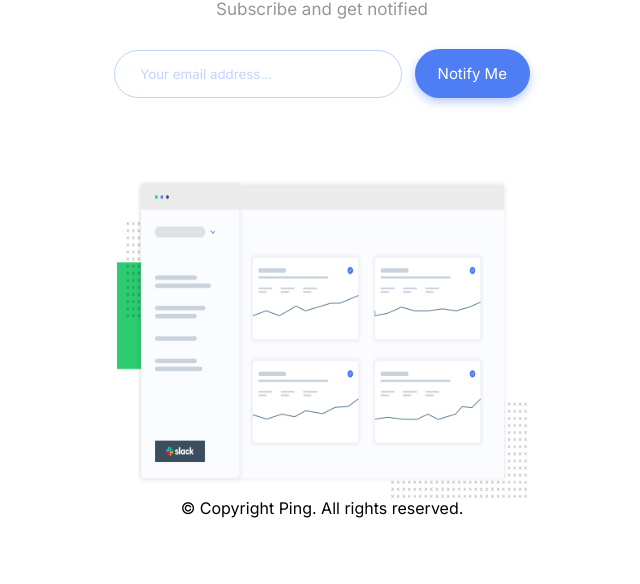
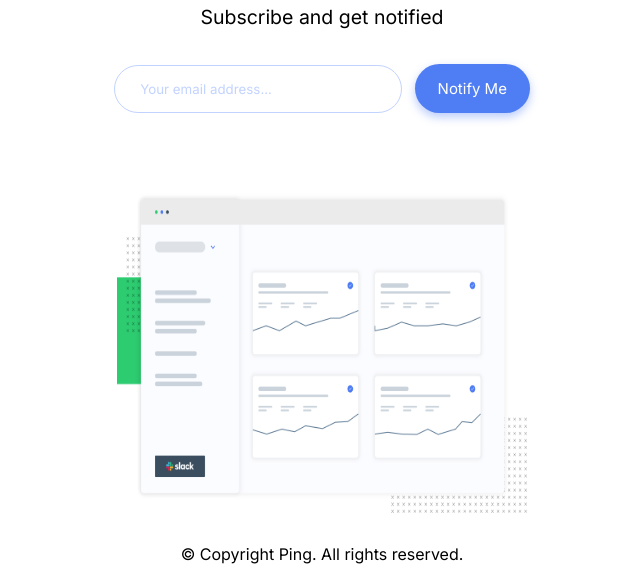
Before and after one commit to FriedAxons/ping-coming-soon-page, a plain HTML site: page index.html in a window 1280 px wide. Shown: the part 216-800 px from the top of the page, without its empty margins (318-958 px from the left). Drawn offline with Linux system fonts and the light colour scheme.

Commit message:
Add more styling to page

```diff
--- a/style.css
+++ b/style.css
@@ -28,10 +28,10 @@ h1 {
 }
 
 h3 {
-  margin-bottom: 30px;
-  color: hsl(0, 0%, 59%);
+  margin-bottom: 35px;
+  /* color: hsl(0, 0%, 59%); */
   font-weight: 200;
-  font-size: 17px;
+  font-size: 19.5px;
 }
 
 .email {
@@ -41,11 +41,16 @@ h3 {
   border-radius: 25px;
   font-family: inherit;
   border: 1px solid hsl(223, 100%, 88%);
+  text-indent: 11px;
 }
 
 .email::placeholder {
   text-indent: 10px;
   color: hsl(223, 100%, 88%);
+}
+
+.email:focus {
+  outline: none;
 }
 
 .email-btn {
@@ -58,6 +63,11 @@ h3 {
   color: white;
   background-color: hsl(223, 87%, 63%);
   box-shadow: 0 4px 10px rgba(79, 125, 243, 0.4);
+  cursor: pointer;
+}
+
+.email-btn:hover {
+  background-color: rgba(79, 125, 243, 0.8);
 }
 
 .illustration-img {
@@ -65,3 +75,11 @@ h3 {
   width: 32%;
   margin-top: 80px;
 }
+
+footer {
+  position: absolute;
+  bottom: 20px;
+}
+
+@media screen and (max-width: 375px) {
+}
```
